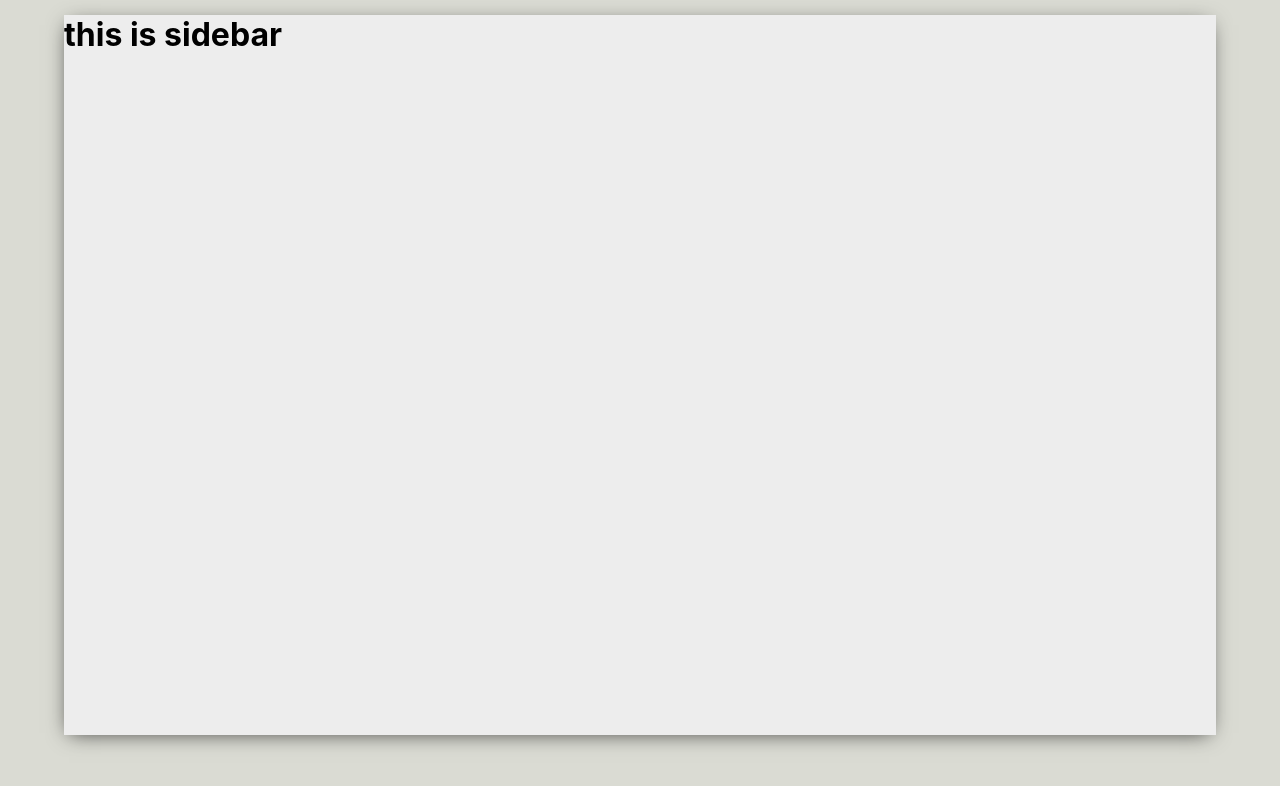
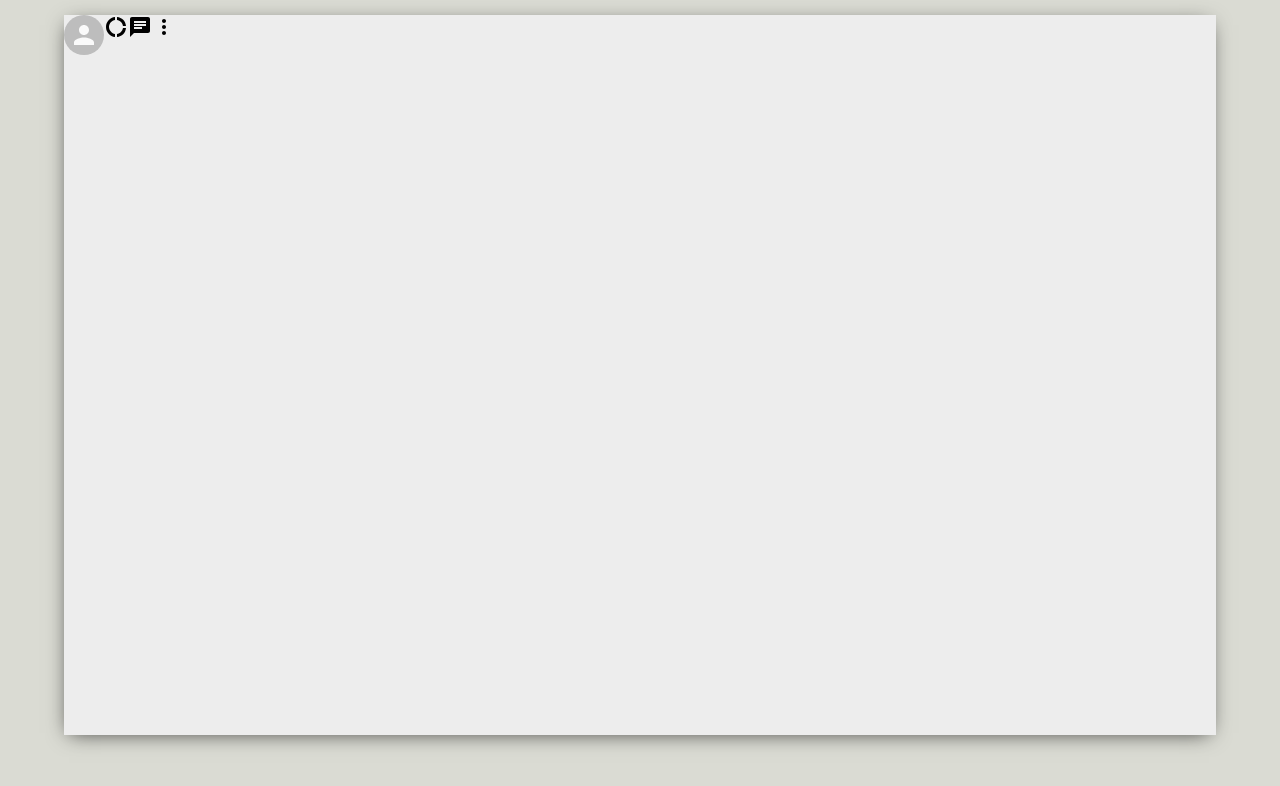
Before and after one commit to amananku26/whatsapp-clone, a React (Create React App) app: page / in a window 1280 px wide. Shown: the top 786 px of the page. Built offline with nearby package versions, Linux system fonts and the light colour scheme.

Commit message:
started working on header

```diff
--- a/src/Components/Sidebar.css
+++ b/src/Components/Sidebar.css
@@ -0,0 +1,3 @@
+.sidebar__header{
+    display: flex;
+}
--- a/src/Components/Sidebar.jsx
+++ b/src/Components/Sidebar.jsx
@@ -1,10 +1,32 @@
 import React from 'react'
 import "./Sidebar.css"
+import SettingsIcon from '@material-ui/icons/Settings';
+import { Avatar } from '@material-ui/core';
+import DonutLargeIcon from '@material-ui/icons/DonutLarge';
+import ChatIcon from '@material-ui/icons/Chat';
+import MoreVertIcon from '@material-ui/icons/MoreVert';
 
 function Sidebar() {
     return (
         <div className="sidebar">
-            <h1>this is sidebar</h1>
+            <div className="sidebar__header">
+                <Avatar />
+                <div className="sidebar__headerRight">
+                    <DonutLargeIcon />
+                    <ChatIcon />
+                    <MoreVertIcon />
+                </div>
+
+            </div>
+            <div className="sidebar__search">
+
+
+            </div>
+
+            <div className="sidebar__chats">
+
+
+            </div>
         </div>
     )
 }
```
Also changed, not shown: 1 other file (tests, documents, lock files or other folders).
